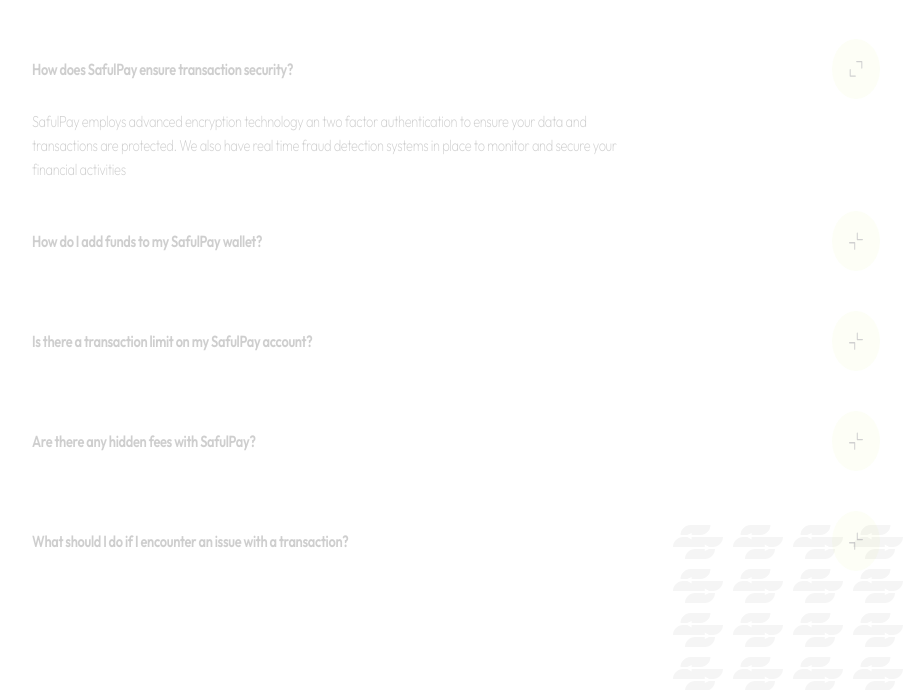
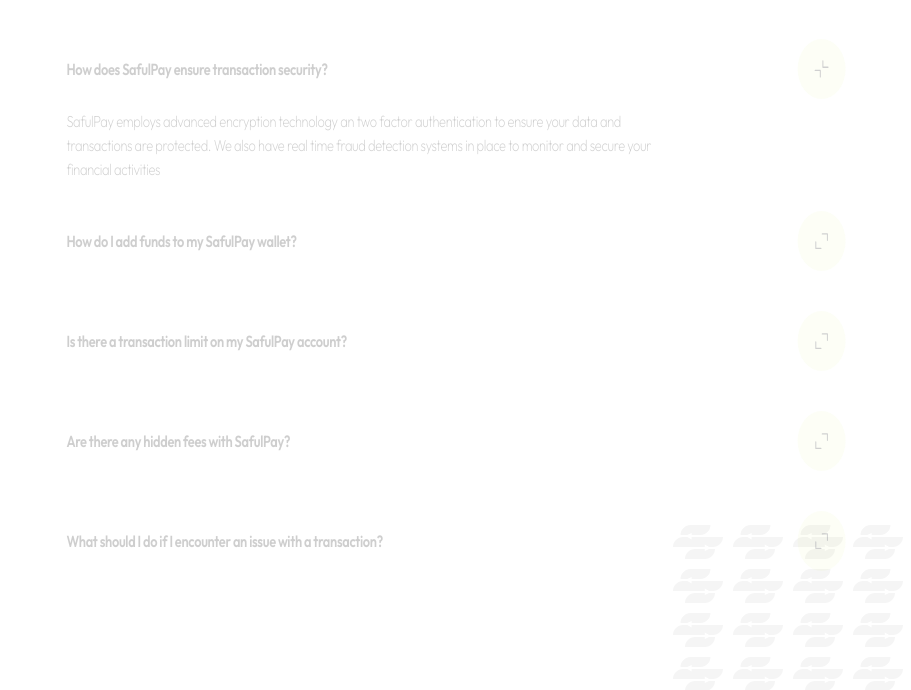
Before and after one commit to TECH-N-GOODWILL-LIMITED/SafulPay-Website-v2, a Next.js app: page / in a window 1280 px wide. Shown: the part 9470-10160 px from the top of the page, without its empty margins (196-1107 px from the left). Built offline with nearby package versions, Linux system fonts and the light colour scheme.

Commit message:
fix: synchronize faq animations and remove icon flicker

```diff
--- a/src/components/FaqItem.tsx
+++ b/src/components/FaqItem.tsx
@@ -21,7 +21,7 @@ function FaqItem({ data, isOpen, toggle }: FaqItemProps) {
 
   // Animate on open/close
   useEffect(() => {
-    if (answerRef.current) {
+    if (answerRef.current && iconRef.current) {
       if (isOpen) {
         gsap.to(answerRef.current, {
           height: "auto",
@@ -30,27 +30,25 @@ function FaqItem({ data, isOpen, toggle }: FaqItemProps) {
           duration: 0.4,
           ease: "power2.out",
         });
+        gsap.to(iconRef.current, {
+          rotation: 180,
+          duration: 0.5,
+          ease: "power2.out",
+        });
       } else {
         gsap.to(answerRef.current, {
           height: 0,
           opacity: 0,
-          y: -20,
-          duration: 0.4,
+          y: -10,
+          duration: 0.3,
           ease: "power2.in",
         });
+        gsap.to(iconRef.current, {
+          rotation: 0,
+          duration: 0.5,
+          ease: "power2.out",
+        });
       }
-    }
-  }, [isOpen]);
-
-  // Animate icon rotation
-  useEffect(() => {
-    if (iconRef.current) {
-      gsap.to(iconRef.current, {
-        rotation: isOpen ? 180 : 0,
-        transformOrigin: "50% 50%",
-        duration: 0.6,
-        ease: "power2.out",
-      });
     }
   }, [isOpen]);
 
@@ -60,7 +58,7 @@ function FaqItem({ data, isOpen, toggle }: FaqItemProps) {
     .replace(/[^\w-]+/g, "")}`;
 
   return (
-    <div className="grid grid-cols-[1fr_auto] text-left max-w-277.5 w-full mx-auto p-2.5 items-center bg-[#ffffff0d] rounded-[50px]">
+    <div className="grid grid-cols-[1fr_auto] text-left max-w-5xl w-full mx-auto p-2.5 items-center bg-[#ffffff0d] rounded-[50px]">
       <button
         onClick={toggle}
         aria-expanded={isOpen}
@@ -75,14 +73,14 @@ function FaqItem({ data, isOpen, toggle }: FaqItemProps) {
         aria-expanded={isOpen}
         aria-controls={faqId}
         aria-label={`${isOpen ? "Collapse" : "Expand"} FAQ ${question}`}
-        className="cursor-pointer rounded-[50px] bg-[#c3f02c33] p-5 max-md:p-3"
+        className="cursor-pointer rounded-[50px] bg-[#c3f02c33] p-5 max-md:p-3 relative"
       >
         <Image
           ref={iconRef}
-          src={isOpen ? expandIcon : collapseIcon}
-          alt={isOpen ? "Collapse FAQ" : "Expand FAQ"}
+          src={isOpen ? collapseIcon : expandIcon}
+          alt=""
           className="w-3 h-3 md:h-5 md:w-5"
-          aria-hidden="false"
+          aria-hidden="true"
         />
       </button>
 
```
